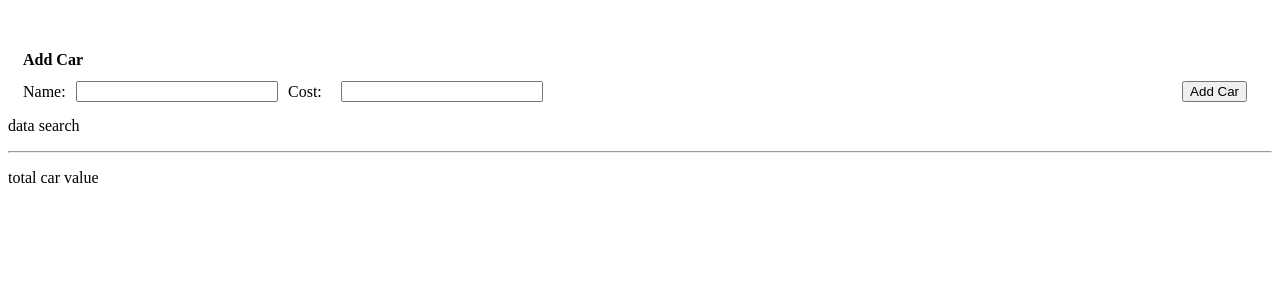
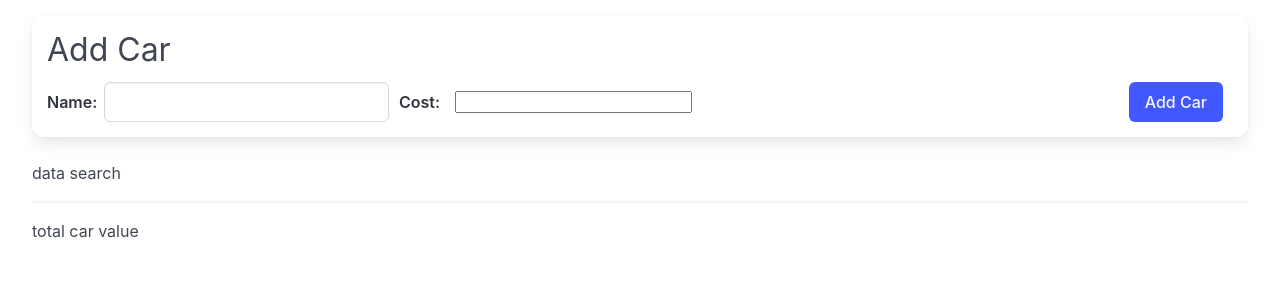
Before and after one commit to miguelkubrusly/car-catalog-app, a React (Create React App) app: page / in a window 1280 px wide. Shown: the top 300 px of the page. Built offline with nearby package versions, Linux system fonts and the light colour scheme.

Commit message:
feat(app): add styling

```diff
--- a/src/App.tsx
+++ b/src/App.tsx
@@ -5,7 +5,7 @@ import TotalCarValue from "./components/TotalCarValue";
 
 function App() {
   return (
-    <div>
+    <div className="container is-fluid">
       <CarForm />
       <CarSearch />
       <CarList />
--- a/src/index.tsx
+++ b/src/index.tsx
@@ -1,3 +1,4 @@
+import "bulma/css/bulma.css";
 import ReactDOM, { Root } from "react-dom/client";
 import App from "./App";
 import { Provider } from "react-redux";
```
